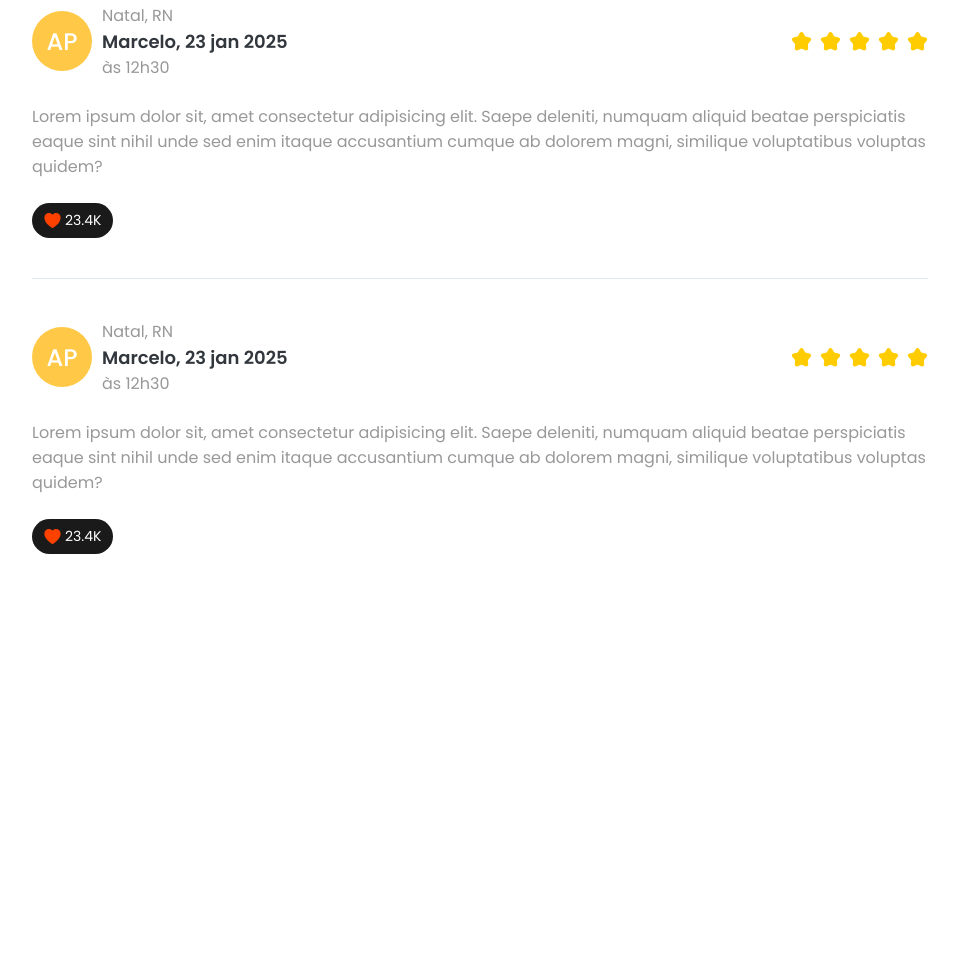
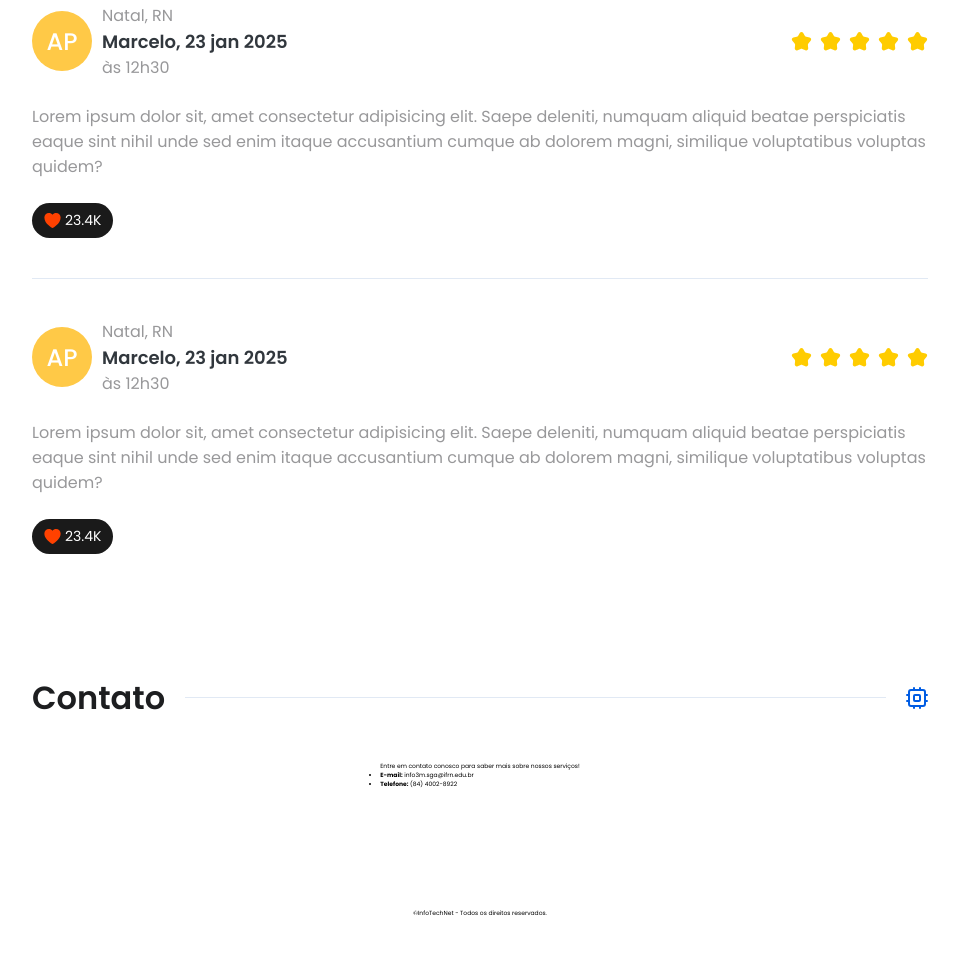
Before and after one commit to andersonsatiro/info-tech-net, a plain HTML site: page index.html in a window 1280 px wide. Shown: the part 1496-2450 px from the top of the page, without its empty margins (160-1119 px from the left). Before the commit the page ends 2150 px from the top, so only its background shows below. Drawn offline with Linux system fonts and the light colour scheme.

Commit message:
Add files via upload

```diff
--- a/index.html
+++ b/index.html
@@ -19,9 +19,11 @@
     <link href="https://fonts.googleapis.com/css2?family=Bebas+Neue&display=swap" rel="stylesheet">
 
     <link rel="icon" type="image/x-icon" href="assets/images/logo.svg">
+
+    <link rel="stylesheet" href="assets/css/global.css">
     <link rel="stylesheet" href="assets/css/style.css">
-    <link rel="stylesheet" href="assets/css/global.css">
-    <script src="assets/js/script.js" defer></script>
+
+    <script src="assets/js/botao.js" defer></script>
     <script src="assets/js/interactions.js"></script>
   </head>
   <body>
@@ -201,6 +203,22 @@
         </ul>
       </section>
 
+
+      <section id="contacts-section">
+        <header>
+            <h2>Contato</h2>
+            <div></div>
+            <img src="assets/images/logo.svg" alt="Logo do infoTechNet">
+        </header>
+        <div class="contact-content">
+            <p>Entre em contato conosco para saber mais sobre nossos serviços!</p>
+            <ul>
+                <li><strong>E-mail:</strong> info3m.sga@ifrn.edu.br</li>
+                <li><strong>Telefone:</strong> (84) 4002-8922</li>
+            </ul>
+        </div>
+    </section>
+    <p class="pFinal">©InfoTechNet - Todos os direitos reservados.</p>
     </main>
   </body>
 </html>
```
Also changed, not shown: pages/servico.html (+3 -0 lines), 1 other file.
